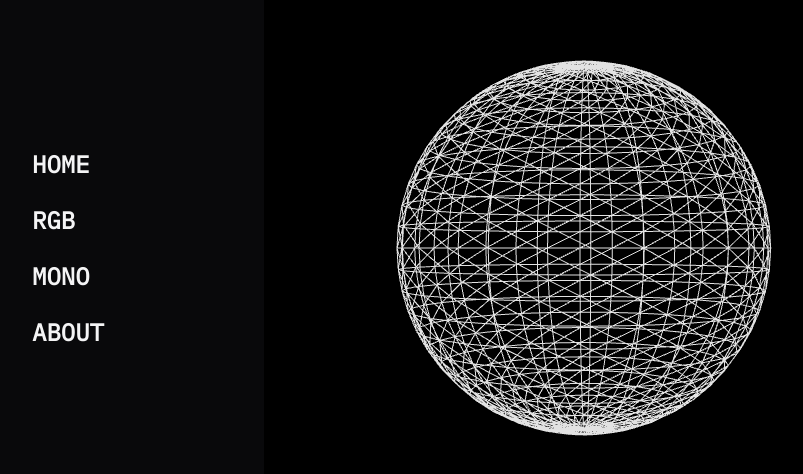
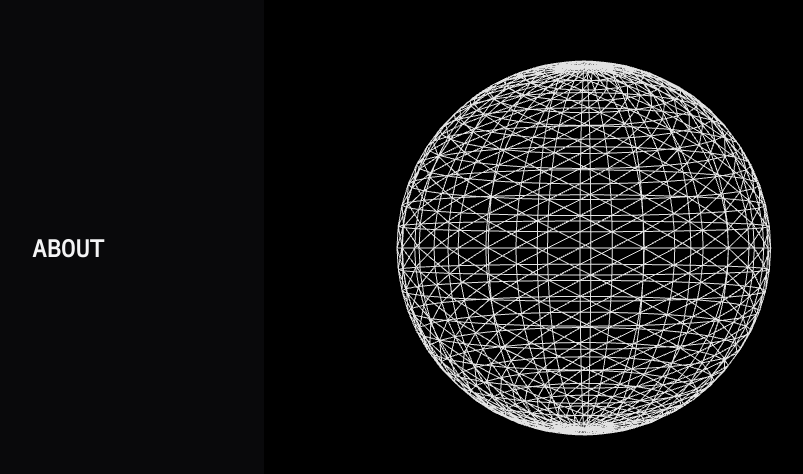
Before and after one commit to BBtxt/BBLOG_World, a Next.js app: page / in a window 1280 px wide. Shown: the part 152-626 px from the top of the page, without its empty margins (216-1019 px from the left). Built offline with nearby package versions, Linux system fonts and the light colour scheme.

Commit message:
removed links to dead comps

```diff
--- a/app/components/nav.tsx
+++ b/app/components/nav.tsx
@@ -35,9 +35,7 @@ const navList: Variants = {
 // app/components/nav.tsx
 const Nav = () => {
   const items = [
-    { id: 1, name: "HOME", path: "/" },
-    { id: 2, name: "RGB", path: "/rgb" },
-    { id: 3, name: "MONO", path: "/mono" },
+
     { id: 4, name: "ABOUT", path: "/about" },
   ];
 
```
